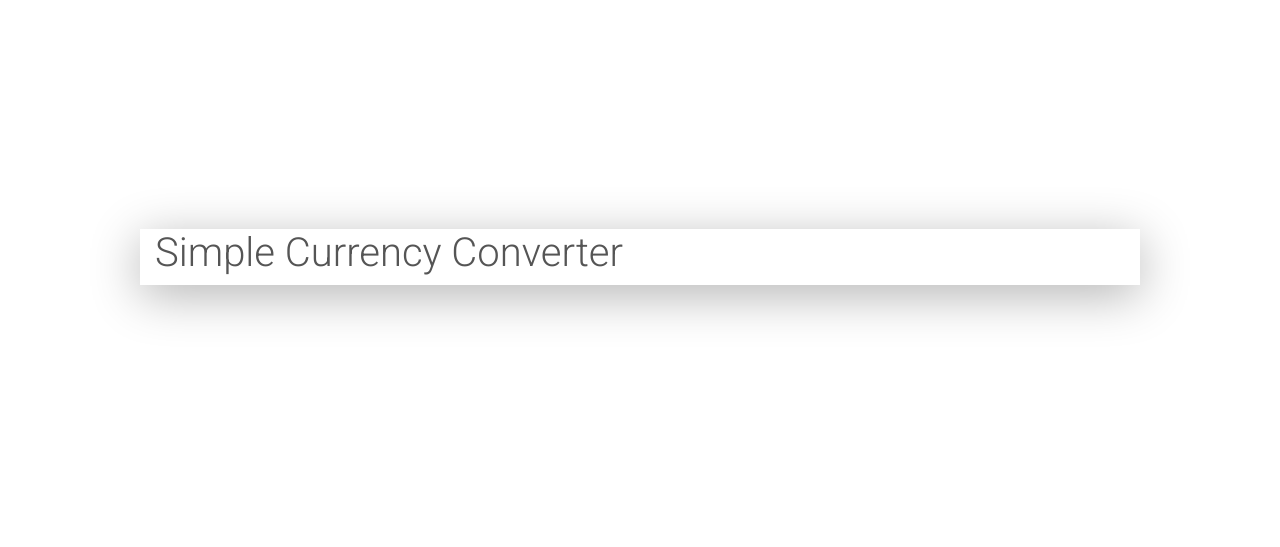
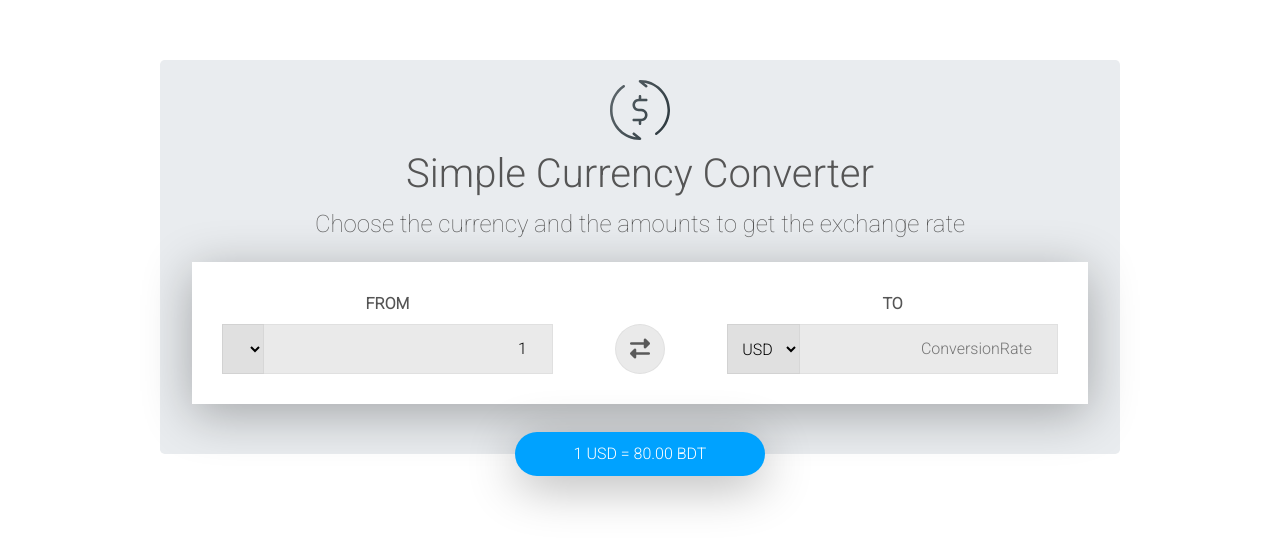
Before and after one commit to Nayeem-XTREME/Currency-Converter, a plain HTML site: page index.html in a window 1280 px wide. Shown: the part 143-690 px from the top of the page. Drawn offline with nearby package versions, Linux system fonts and the light colour scheme; no server answers.

Commit message:
Developing Backend

```diff
--- a/index.html
+++ b/index.html
@@ -5,6 +5,7 @@
     <meta name="viewport" content="width=device-width, initial-scale=1.0">
     <link href="https://fonts.googleapis.com/css2?family=Roboto:wght@100;300&display=swap" rel="stylesheet">
     <link rel="stylesheet" href="https://cdn.jsdelivr.net/npm/bootstrap@4.5.3/dist/css/bootstrap.min.css" integrity="sha384-TX8t27EcRE3e/ihU7zmQxVncDAy5uIKz4rEkgIXeMed4M0jlfIDPvg6uqKI2xXr2" crossorigin="anonymous">
+    <script src="https://kit.fontawesome.com/7da658bf79.js" crossorigin="anonymous"></script>
     <link rel="stylesheet" href="resource/style.css">
     <title>Document</title>
 </head>
@@ -12,8 +13,59 @@
 
 
     <div class="container">
-        <h1>Simple Currency Converter</h1>
+        <div class="jumbotron">
+            <div class="wrapper">
+                <img src="icon/exchange.svg" alt="Logo">
+                <h1>Simple Currency Converter</h1>
+                <p>Choose the currency and the amounts to get the exchange rate</p>
+            </div>
+
+            <div class="box">
+                <div class="row">
+                    <div class="col col-12 col-lg-5 first">
+                        <div class="from">
+                            <label for="from">FROM</label>
+
+                            <input class="currency" type="number" id="from-input" placeholder="Enter currency" value="1">
+
+                            <select class="currency_select" name="from" id="from">
+
+                            </select>
+
+                        </div>
+                    </div>
+
+                    <div class="col col-12 col-lg-2">
+                        <a href="#" class="swap"><i class="fas fa-exchange-alt"></i></a>
+                    </div>
+
+                    <div class="col col-12 col-lg-5 second">
+                        <div class="to">
+                            <label for="to">TO</label>
+
+                            <input class="currency" type="number" id="to-input" placeholder="ConversionRate" value="" disabled/>
+
+                            <select class="currency_select" name="to" id="to">
+                                <option value="USD">USD</option>
+                            </select>
+
+
+                        </div>
+                    </div>
+                </div>
+            </div>
+
+            <div class="conversion_rate">
+                <div class="box conversion_rate-box">
+                    <p>1 USD = 80.00 BDT</p>
+                </div>
+            </div>
+
+        </div>
     </div>
+
+
+
 
 
 
--- a/resource/script.js
+++ b/resource/script.js
@@ -0,0 +1,49 @@
+const key = 'cb82c3405ae982d702305ad181f18e37';
+
+const from = document.querySelector('#from-input');
+const to = document.querySelector('#to-input');
+
+const currencyFrom = document.querySelector('#from');
+const currencyTo = document.querySelector('#to');
+
+const swap = document.querySelector('.swap');
+
+// console.log(from, to, currencyFrom, currencyTo, swap);
+
+
+async function setOptions() {
+    const res = await fetch(`http://data.fixer.io/api/latest?access_key=${key}`);
+    const data = await res.json();
+
+    for (x in data.rates) {
+        const option = document.createElement('option');
+        option.text = x;
+
+        currencyFrom.add(option);
+    }
+
+}
+
+async function calculate(currency) {
+
+    console.log(typeof(currency));
+
+    const input = from.value;
+
+    const res = await fetch(`http://data.fixer.io/api/latest?access_key=${key}`);
+    const data = await res.json();
+
+    rates = data.rates;
+    // console.log(rates.currency);
+}
+
+
+
+from.addEventListener('input', calculate);
+
+currencyFrom.addEventListener('change', calculate);
+currencyTo.addEventListener('change', calculate);
+
+setOptions();
+
+calculate(currencyFrom.value);
--- a/resource/style.css
+++ b/resource/style.css
@@ -1,24 +1,146 @@
+* {
+    margin: 0;
+    padding: 0;
+    box-sizing: border-box;
+}
+
 
 body {
-    /* background-image: linear-gradient(rgba(62, 20, 20, 0.4), rgba(62, 20, 20, 0.4)), url(back.jpg);
-    background-size: cover;
-    background-position: center; */
-    font-family: Lato;
-    font-weight: 300;
-    position: relative;
     height: 100vh;
     color: #555;
     font-family: 'Roboto', sans-serif;
     font-weight: 100;
 }
 
-.container {
-    width: 1000px;
+.jumbotron {
+    width: 75%;
+    padding-top: 20px;
+    padding-bottom: 50px;
+
     position: absolute;
     top: 50%;
     left: 50%;
     transform: translate(-50%, -50%);
+}
+
+.wrapper {
+    width: 100%;
+    text-align: center;
+
+    margin-bottom: 20px;
+}
+
+.box {
+    width: 100%;
+    /* position: absolute;
+    top: 50%;
+    left: 50%;
+    transform: translate(-50%, -50%); */
     background-color: #fff;
     box-shadow: 0px 10px 50px rgba(0, 0, 0, 0.3);
     overflow: hidden;
+
+
+    padding: 30px;
 }
+
+img {
+    height: 60px;
+    margin-bottom: 10px;
+}
+
+h1 {
+    font-size: 40px;
+    text-align: center;
+}
+
+p {
+    font-size: 24px;
+    text-align: center;
+}
+
+label {
+    display: block;
+    text-align: center;
+    font-size: 16px;
+    font-weight: 600;
+}
+
+input {
+    width: 100%;
+    border: 1px solid rgba(128, 128, 128, 0.096);
+    text-align: right;
+    font-size: 16px;
+    background-color: rgba(211, 211, 211, 0.486);
+    padding: 12px 10px;
+    padding-left: 90px;
+    outline: none;
+}
+
+.currency {
+    position: relative;
+}
+
+select {
+    width: auto;
+    border: 1px solid rgba(128, 128, 128, 0.096);
+    font-size: 16px;
+    background-color: rgba(211, 211, 211, 0.486);
+    padding: 12px 10px;
+    outline: none;
+}
+
+.currency_select {
+    position: absolute;
+    top: 32px;
+    bottom: 0;
+    left: 15px;
+}
+
+.swap {
+    width: 50px;
+    padding: 14px 14px;
+    border-radius: 100px;
+    font-size: 20px;
+    border: 1px solid rgba(128, 128, 128, 0.096);;
+
+    text-decoration: none;
+    color: rgb(90, 90, 90);
+    background-color: rgba(211, 211, 211, 0.486);
+
+    display: flex;
+    margin-left: auto;
+    margin-right: auto;
+    margin-top: 32px;
+
+    transition: all .2s;
+}
+
+.swap:hover {
+    background-color: gray;
+    text-decoration: none;
+    color: white;
+}
+
+.conversion_rate-box {
+    position: absolute;
+    width: 250px;
+    left: 50%;
+    transform: translateX(-50%);
+
+    padding: 10px 40px;
+
+    margin-top: 28px;
+    border-radius: 50px;
+
+    background-color: rgb(0, 162, 255);
+    color: white;
+
+    font-weight: 300;
+}
+
+.conversion_rate-box > p {
+    margin: 0;
+    padding: 0;
+    font-size: 16px;
+}
```
Also changed, not shown: icon/exchange.svg (added).
